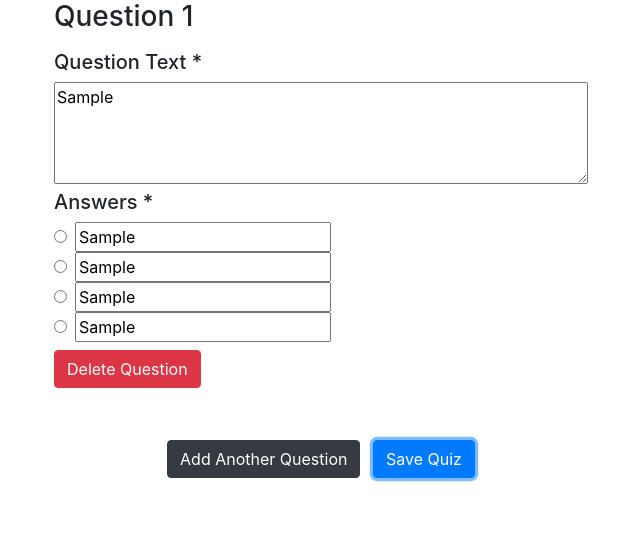
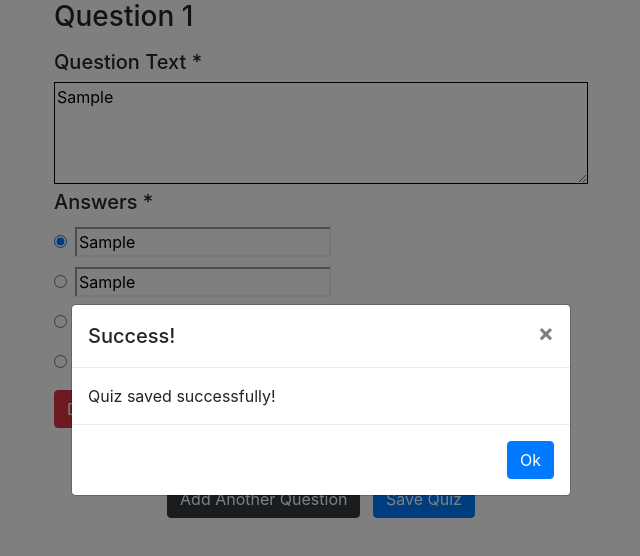
Before and after one commit to gregsakai/QuizCreator, a plain HTML site: page admin.html in a window 1280 px wide. Both pictures are taken after typing "Sample", "Sample", "Sample", "Sample", "Sample" into the empty fields and a click on the button "Save Quiz". Shown: the whole page, without its empty margins (319-959 px from the left). Drawn offline with nearby package versions, Linux system fonts and the light colour scheme.

Commit message:
Save button checks if all inputs are valid

```diff
--- a/admin.html
+++ b/admin.html
@@ -8,6 +8,7 @@
     <link rel="stylesheet" href="https://maxcdn.bootstrapcdn.com/bootstrap/4.1.3/css/bootstrap.min.css">
     <script src="https://ajax.googleapis.com/ajax/libs/jquery/3.3.1/jquery.min.js"></script>
     <script src="https://maxcdn.bootstrapcdn.com/bootstrap/4.1.3/js/bootstrap.min.js"></script>
+    <link href="./css/style.css" type="text/css" rel="stylesheet">
     <title>Admin Page</title>
 </head>
 
@@ -23,8 +24,8 @@
                 <h5>Answers *</h5>
                 <div id="answerForm">
                     <div id="fields">
-                        <input type="radio" name="answer1" class="mr-2" /><input type="text" placeholder="Option A" id="answer1"
-                            class="qinput1" /><br />
+                        <input type="radio" name="answer1" class="mr-2" checked /><input type="text" placeholder="Option A"
+                            id="answer1" class="qinput1" /><br />
                         <input type="radio" name="answer1" class="mr-2" /><input type="text" placeholder="Option B" id="answer2"
                             class="qinput1" /><br />
                         <input type="radio" name="answer1" class="mr-2" /><input type="text" placeholder="Option C" id="answer3"
--- /dev/null
+++ b/css/style.css
@@ -0,0 +1,9 @@
+input {
+  margin: 5px auto;
+}
+
+#textFieldErr,
+#answerFieldErr {
+  display: none;
+  color: red;
+}
--- a/js/model.js
+++ b/js/model.js
@@ -6,7 +6,26 @@ function Model() {
     const questionData = [];
     let numQuestions = document.querySelectorAll('[id="questionForm"]').length;
 
-    if (numQuestions) {
+    let questionTextFields = document.querySelectorAll('[name="editQuestion"]');
+    for (let question of questionTextFields) {
+      if (!question.value) question.style.borderColor = "red";
+      else question.style.borderColor = "initial";
+    }
+
+    let answerOptions = document.querySelectorAll('[type="text"]');
+    for (let answer of answerOptions) {
+      if (!answer.value) answer.style.borderColor = "red";
+      else answer.style.borderColor = "initial";
+    }
+
+    // Checks every text input to make sure it has a value
+    let allTextInputs = document.querySelectorAll('[type="text"]');
+    let textInputToArray = Object.keys(allTextInputs).map(
+      textInput => allTextInputs[textInput]
+    );
+    let checkVals = textInputToArray.every(current => current.value);
+
+    function storeQuizIfValid() {
       for (let i = 0; i < numQuestions; i++) {
         // answers is an array of objects with properties for the
         // answer (string) and correct answer (boolean)
@@ -17,7 +36,6 @@ function Model() {
         let inputArray = document.querySelectorAll(
           '[class="qinput' + (i + 1) + '"]'
         );
-        console.log(inputArray);
         for (let j = 0; j < 4; j++) {
           let answer = inputArray[j].value;
           let correct = radioArray[j].checked;
@@ -31,11 +49,25 @@ function Model() {
       }
 
       localStorage.setItem("quiz", JSON.stringify(questionData));
-      console.log(questionData);
+    }
+
+    if (numQuestions && checkVals) {
+      storeQuizIfValid();
+      const quiz = JSON.parse(localStorage.getItem("quiz"));
+      console.log(quiz);
+      if (quiz) {
+        $("#centerModal").modal("show");
+        $("#exampleModalLongTitle").html("Success!");
+        $("#modal-body").html("Quiz saved successfully!");
+      } else {
+        $("#centerModal").modal("show");
+        $("#exampleModalLongTitle").html("Error!");
+        $("#modal-body").html("Something went wrong. Your quiz was not saved.");
+      }
     } else {
       $("#centerModal").modal("show");
       $("#exampleModalLongTitle").html("Error!");
-      $("#modal-body").html("Your quiz must have at least one question!");
+      $("#modal-body").html("Your quiz is incomplete.");
     }
   };
 
```
